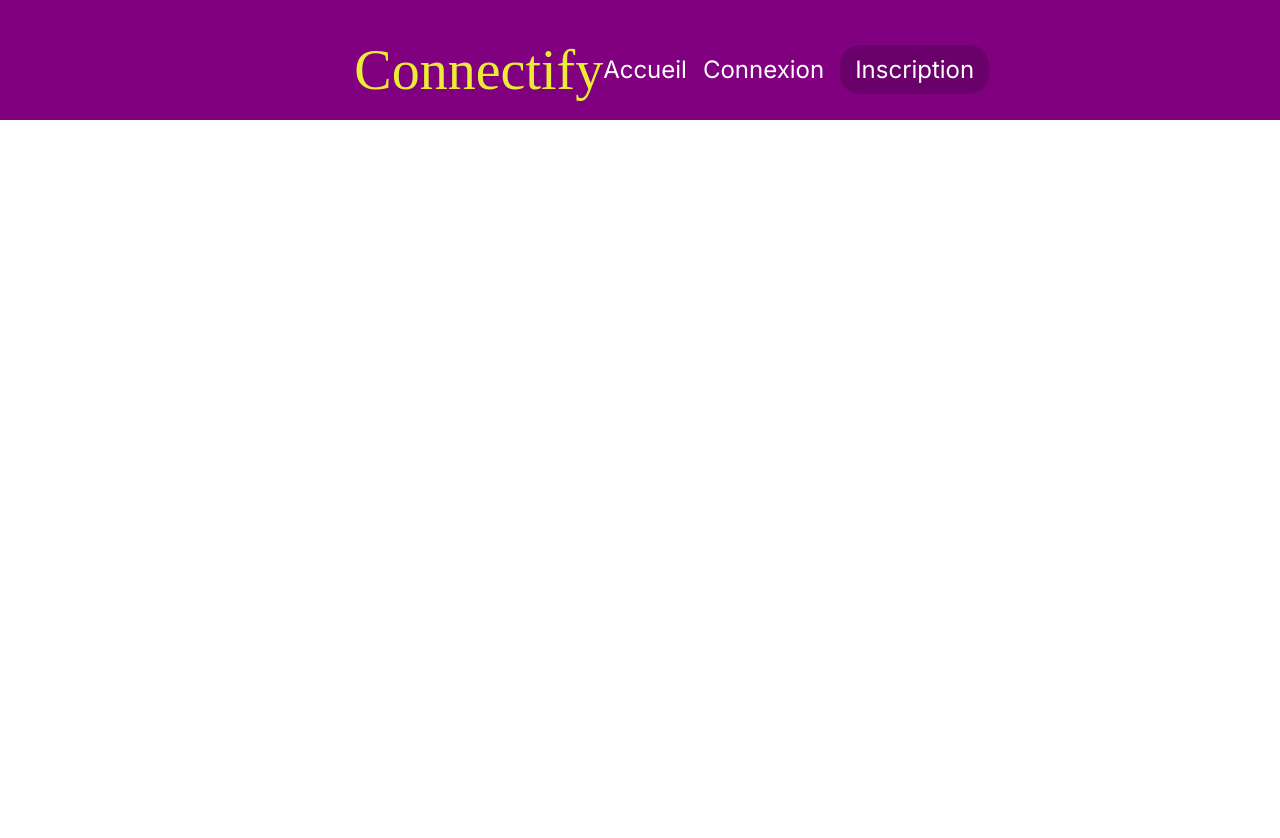
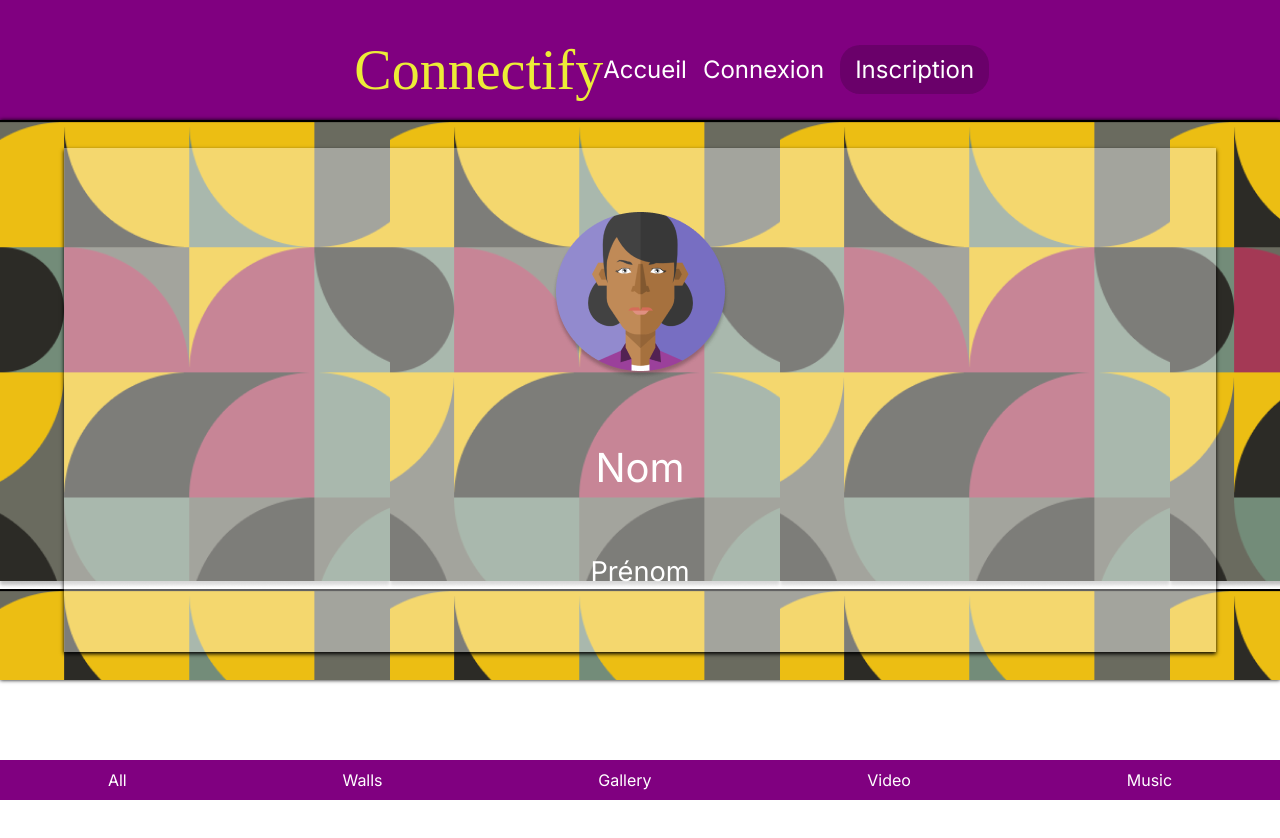
Before and after one commit to AaronSaada/Projet-react, a React (Create React App) app: page /Profil in a window 1280 px wide. Shown: the top 838 px of the page. Before the commit the page ends 800 px from the top, so only its background shows below. Built offline with nearby package versions, Linux system fonts and the light colour scheme; a web font is replaced by a local one.

Commit message:
Ajout du profil

```diff
--- a/src/components/components-page/page-profil/MainProfil.js
+++ b/src/components/components-page/page-profil/MainProfil.js
@@ -1,7 +1,23 @@
-
+import PhotoDeProfil from '../../../images/photo-de-profil.png'
 
 export default function MainProfil(){
-    <div>
+    return(
+        <>
+            <div id='profile-informations-container'>
+                <div id='profile-informations'>
+                    <img src={ PhotoDeProfil } alt='Photo de profil'/>
+                    <p id='profile-lastname'>Nom</p>
+                    <p id='profile-firstname'>Prénom</p>
+                </div>
+            </div>
+            <ul id='profile-section-nav'>
+                <li>All</li>
+                <li>Walls</li>
+                <li>Gallery</li>
+                <li>Video</li>
+                <li>Music</li>
+            </ul>
+        </>
+    )
 
-    </div>
 }
--- a/src/pages/PageProfil.js
+++ b/src/pages/PageProfil.js
@@ -1,9 +1,11 @@
 import HeaderProfil from "../components/components-page/page-profil/HeaderProfil"
+import MainProfil from "../components/components-page/page-profil/MainProfil"
 
 export default function PageProfil(){
     return(
         <>
             <HeaderProfil/>
+            <MainProfil/>
         </>
     )
 }
--- a/src/styles/general.css
+++ b/src/styles/general.css
@@ -509,6 +509,46 @@ input[type='radio']{
     justify-content: center;
 }
 
+#profile-informations-container{
+    background: url('../images/fond-informations.png');
+    height: 70vh;
+    display: flex;
+    justify-content: center;
+    align-items: center;
+    box-shadow: 0 0 4px black;
+}
+
+#profile-informations{
+    height: 90%;
+    width: 90%;
+    display: flex;
+    flex-direction: column;
+    justify-content: space-evenly;
+    align-items: center;
+    background-color: rgba(255, 255, 255, 0.384);
+    color: white;
+    box-shadow: 0 2px 4px black;
+}
+
+#profile-lastname{
+    font-size: 2.5rem;
+}
+
+#profile-firstname{
+    font-size: 1.7rem;
+}
+
+#profile-section-nav{
+    display: flex;
+    background-color: var(--couleur-secondaire);
+    color: white;
+    justify-content: space-around;
+    margin: 10vh 0;
+}
+
+#profile-section-nav li{
+    padding: 10px 0;
+}
 
 /*  --------------  RESPONSIVE  -------------   */
 
```
Also changed, not shown: src/images/fond-informations.png (added), src/images/photo-de-profil.png (added).
